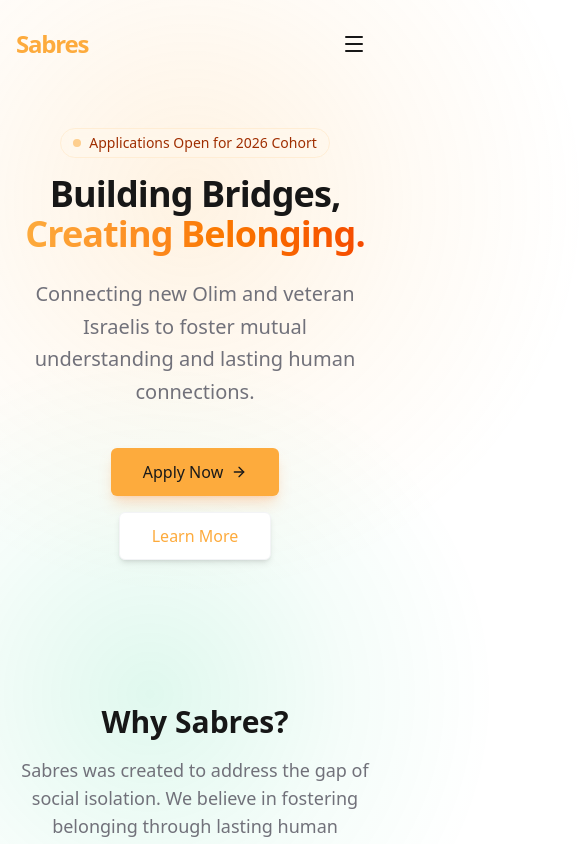
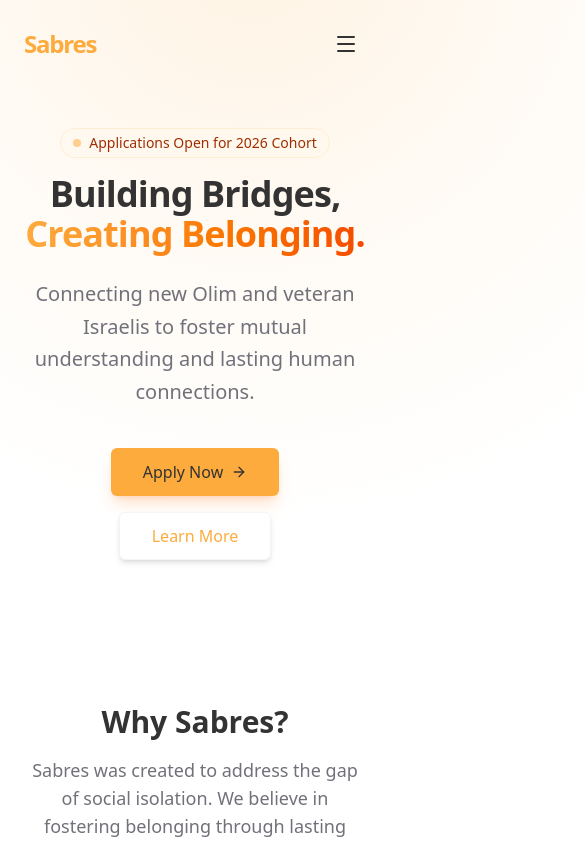
Before and after one commit to rotemturiski/sabres-website, a Next.js app: page / in a window 390 px wide. Shown: the top 844 px of the page, 585 px wide, since content can reach past the window. Built offline with nearby package versions, Linux system fonts and the light colour scheme.

Commit message:
mobile and gradient polish

```diff
--- a/app/globals.css
+++ b/app/globals.css
@@ -2,11 +2,11 @@
 
 :root {
   --background: #ffffff;
-  --foreground: #171717;
+  --foreground: #333333;
 
   /* Sabres Palette - Restored Vibrant */
   --primary: #fdab3d;
-  --primary-foreground: #1a1a1a;
+  --primary-foreground: #333333;
 
   /* Restored Green Secondary */
   --secondary: #00c875;
@@ -16,7 +16,7 @@
   --muted-foreground: #71717a;
 
   --card: #ffffff;
-  --card-foreground: #171717;
+  --card-foreground: #333333;
 
   --border: #e4e4e7;
 
@@ -64,7 +64,7 @@
 @media (prefers-color-scheme: dark) {
   :root {
     --background: #ffffff;
-    --foreground: #171717;
+    --foreground: #333333;
   }
 }
 
--- a/app/layout.tsx
+++ b/app/layout.tsx
@@ -30,34 +30,22 @@ export default function RootLayout({
   return (
     <html lang="en" className="scroll-smooth">
       <body
-        className={`${geistSans.variable} ${geistMono.variable} antialiased min-h-screen flex flex-col`}
+        className={`${geistSans.variable} ${geistMono.variable} antialiased min-h-screen flex flex-col relative overflow-x-hidden`}
       >
-        {/* Fixed Orange Gradient - Top Right */}
+        {/* Orange Gradient - Top Right of PAGE (scrolls with content) */}
         <div
-          className="pointer-events-none"
+          className="absolute top-[-500px] md:top-[-300px] right-[-300px] -mr-40 -mt-40 w-[1200px] h-[1200px] rounded-full pointer-events-none opacity-80 md:opacity-100"
           style={{
-            position: 'fixed',
-            top: '-200px',
-            right: '-200px',
-            width: '800px',
-            height: '800px',
-            borderRadius: '50%',
-            background: 'radial-gradient(circle, rgba(253, 171, 61, 0.15) 0%, rgba(253, 171, 61, 0.05) 40%, transparent 70%)',
+            background: 'radial-gradient(circle, rgba(253, 171, 61, 0.18) 0%, rgba(253, 171, 61, 0.06) 40%, transparent 70%)',
             zIndex: -1,
           }}
         />
 
-        {/* Fixed Green Gradient - Bottom Left */}
+        {/* Green Gradient - Bottom Left of PAGE (at the very bottom of all content) */}
         <div
-          className="pointer-events-none"
+          className="absolute bottom-[100px] left-[-300px] -ml-40 -mb-40 w-[1000px] h-[1000px] rounded-full pointer-events-none opacity-50"
           style={{
-            position: 'fixed',
-            bottom: '-200px',
-            left: '-200px',
-            width: '700px',
-            height: '700px',
-            borderRadius: '50%',
-            background: 'radial-gradient(circle, rgba(0, 200, 117, 0.12) 0%, rgba(0, 200, 117, 0.04) 40%, transparent 70%)',
+            background: 'radial-gradient(circle, rgba(0, 200, 117, 0.15) 0%, rgba(0, 200, 117, 0.05) 30%, transparent 70%)',
             zIndex: -1,
           }}
         />
--- a/components/ui/section.tsx
+++ b/components/ui/section.tsx
@@ -32,7 +32,7 @@ const Container = React.forwardRef<HTMLDivElement, ContainerProps>(
     return (
       <div
         ref={ref}
-        className={cn("mx-auto w-full max-w-7xl px-4 md:px-6 lg:px-8", className)}
+        className={cn("mx-auto w-full max-w-7xl px-6 md:px-8 lg:px-10", className)}
         {...props}
       >
         {children}
```
